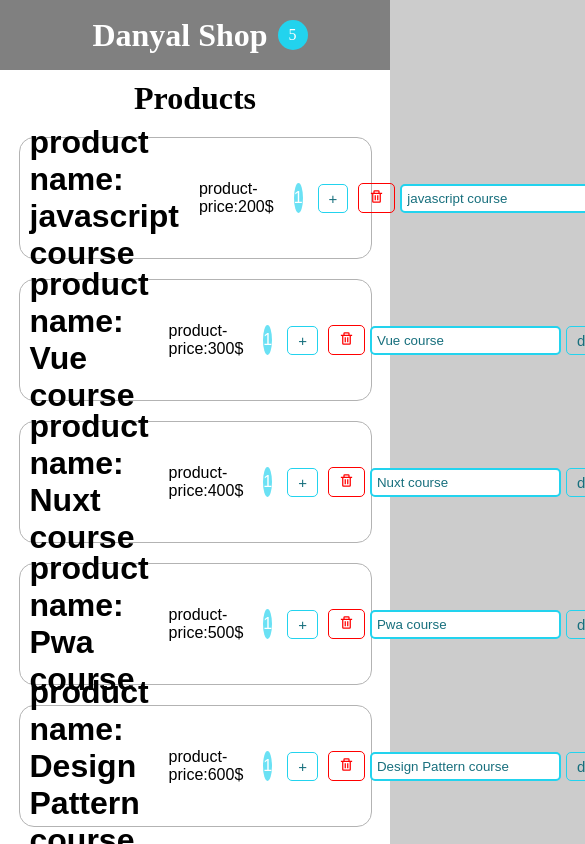
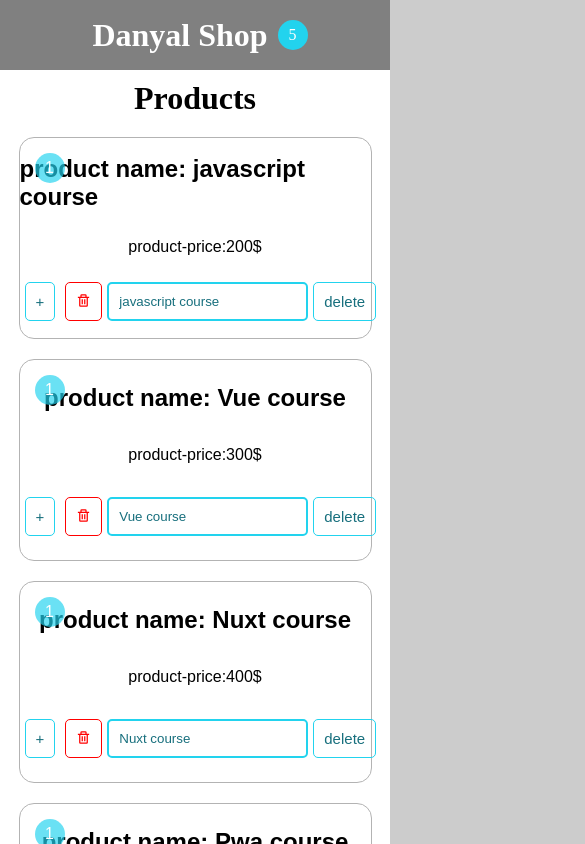
Before and after one commit to danyalbani240/learning-react, a React (Create React App) app: page / in a window 390 px wide. Shown: the top 844 px of the page, 585 px wide, since content can reach past the window. Built offline with nearby package versions, Linux system fonts and the light colour scheme.

Commit message:
product responsive styles added

```diff
--- a/src/product/Product.js
+++ b/src/product/Product.js
@@ -4,10 +4,11 @@ import { BiTrash } from "react-icons/bi";
 const Product = (props) => {
 	return (
 		<div className={styles.product}>
-			<h1>product name: {props.product.title}</h1>
+			<h2>product name: {props.product.title}</h2>
 			<p>product-price:{props.product.price}</p>
 			<p className={styles.badge}> {props.product.number}</p>
 
+			<div className={styles.change}>
 				<button className={styles.button} onClick={props.onIncrement}>
 					+
 				</button>
@@ -29,6 +30,7 @@ const Product = (props) => {
 					delete
 				</button>
 			</div>
+		</div>
 	);
 };
 export default Product;
--- a/src/product/product.module.css
+++ b/src/product/product.module.css
@@ -55,3 +55,28 @@ h1 {
     color: red;
     border: 1px solid red;
 }
+@media(max-width:800px){
+    .product{
+        flex-direction: column;
+        position: relative;
+        min-height: 200px;
+        align-items: center;
+        justify-content: space-evenly;
+    }
+    .badge{
+        position: absolute;
+        left: 5px;
+        top: 5px;
+    }
+    .button{
+        display: inline-block;
+    }
+    .change{
+        display: flex;
+        width: 100%;
+        justify-content: space-around;
+    }
+    .titleChanger{
+        padding: 10px;
+    }
+}
```
Lines whose indentation alone changed are shown as unchanged.
